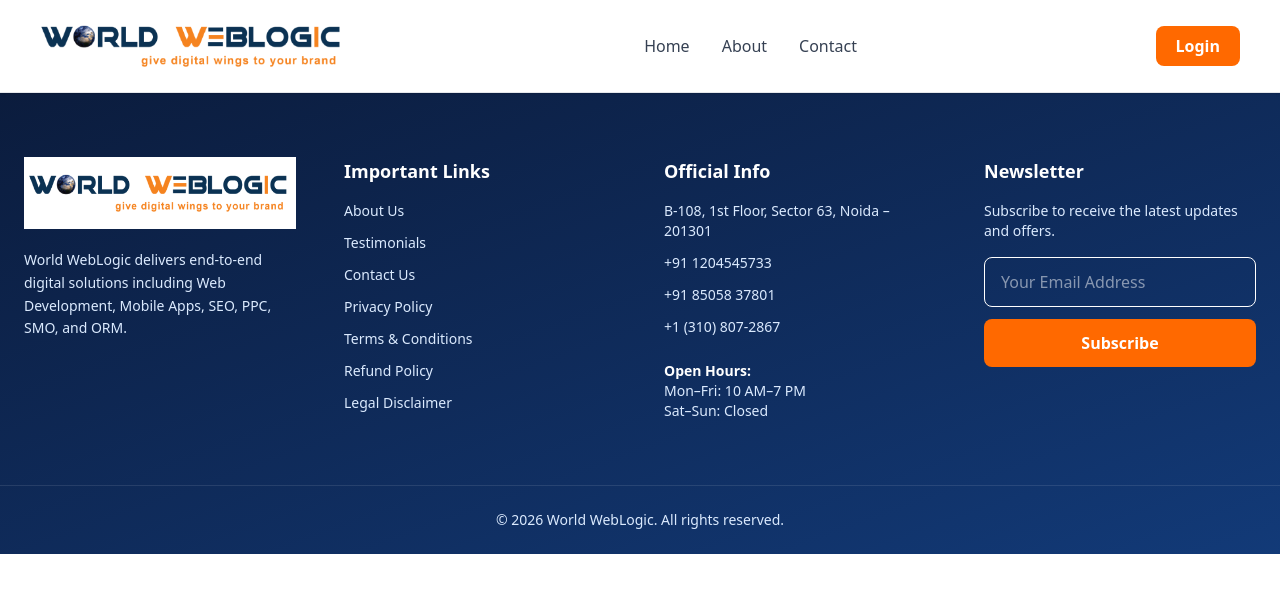
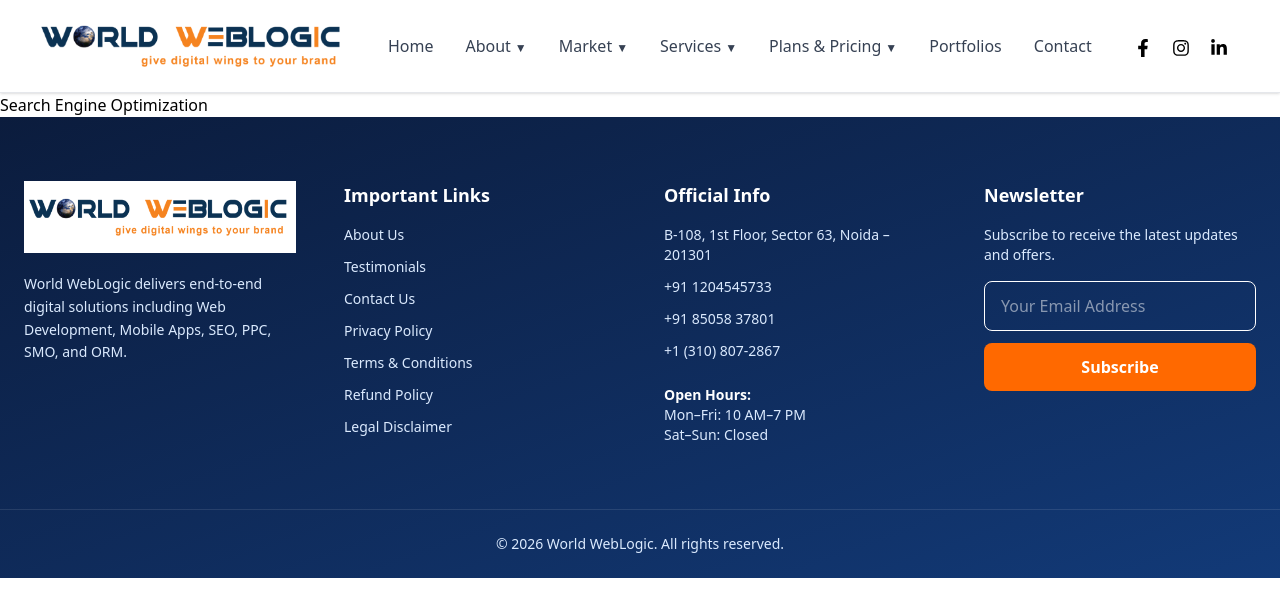
Before and after one commit to DipanshuPatelWWL/World_WebLogic, a React (Vite) app: page /services/seo in a window 1280 px wide. Shown: the top 616 px of the page. Built offline with nearby package versions, Linux system fonts and the light colour scheme.

Commit message:
header update

```diff
--- a/src/App.jsx
+++ b/src/App.jsx
@@ -5,6 +5,7 @@ import Footer from "./components/Footer";
 import WhoWeAre from "./pages/about/whoWeAre";
 import ContactUs from "./pages/ContactUs";
 import ScrollToTop from "./components/ScrollToTop";
+import SearchEngineOptimization from "./pages/Services/SEO";
 
 function App() {
   return (
@@ -15,6 +16,7 @@ function App() {
       <Routes>
         <Route path="/" element={<Home />} />
         <Route path="/about/who-we-are" element={<WhoWeAre />} />
+        <Route path="/services/seo" element={<SearchEngineOptimization />} />
         <Route path="/contact" element={<ContactUs />} />
       </Routes>
       <Footer />
--- a/src/components/Header.jsx
+++ b/src/components/Header.jsx
@@ -1,6 +1,7 @@
 import React from "react";
 import { NavLink } from "react-router-dom";
 import logo from "../assets/logo.png";
+import { FaFacebookF, FaInstagram, FaLinkedinIn } from "react-icons/fa";
 
 const Header = () => {
     return (
@@ -34,9 +35,13 @@ const Header = () => {
 
                         {/* ABOUT DROPDOWN */}
                         <div className="relative group">
-                            <span className="cursor-pointer font-medium text-gray-700 hover:text-orange-500 transition">
+                            <span className="cursor-pointer font-medium text-gray-700 hover:text-orange-500 transition flex items-center gap-1">
                                 About
+                                <span className="inline-block mt-1 text-xs transition-transform duration-300 group-hover:rotate-180">
+                                    ▼
+                                </span>
                             </span>
+
 
                             <div className="absolute left-0 top-full mt-3 w-52 rounded-xl bg-white border border-gray-200 shadow-lg opacity-0 invisible group-hover:opacity-100 group-hover:visible transition-all duration-300">
                                 <NavLink
@@ -55,6 +60,149 @@ const Header = () => {
                             </div>
                         </div>
 
+
+                        {/* Market  */}
+                        <div className="relative group">
+                            <span className="cursor-pointer font-medium text-gray-700 hover:text-orange-500 transition flex items-center gap-1">
+                                Market
+                                <span className="inline-block mt-1 text-xs transition-transform duration-300 group-hover:rotate-180">
+                                    ▼
+                                </span>
+                            </span>
+
+                            <div className="absolute left-0 top-full mt-3 w-60 rounded-xl bg-white border border-gray-200 shadow-lg opacity-0 invisible group-hover:opacity-100 group-hover:visible transition-all duration-300">
+                                <NavLink
+                                    to="/market/cannabis-seo-services"
+                                    className="block px-5 py-3 text-gray-700 hover:text-orange-500 hover:bg-gray-50 transition"
+                                >
+                                    Cannabis SEO Services
+                                </NavLink>
+
+                                <NavLink
+                                    to="/market/seo-for-furniture-stores"
+                                    className="block px-5 py-3 text-gray-700 hover:text-orange-500 hover:bg-gray-50 transition"
+                                >
+                                    SEO for Furniture Stores
+                                </NavLink>
+                            </div>
+                        </div>
+
+
+                        {/* SERVICES DROPDOWN */}
+                        <div className="relative group">
+                            <span className="cursor-pointer font-medium text-gray-700 hover:text-orange-500 transition flex items-center gap-1">
+                                Services
+                                <span className="inline-block mt-1 text-xs transition-transform duration-300 group-hover:rotate-180">
+                                    ▼
+                                </span>
+                            </span>
+
+                            <div className="absolute left-0 top-full mt-3 w-70 rounded-xl bg-white border border-gray-200 shadow-lg opacity-0 invisible group-hover:opacity-100 group-hover:visible transition-all duration-300">
+                                <NavLink
+                                    to="/services/seo"
+                                    className="block px-5 py-3 text-gray-700 hover:text-orange-500 hover:bg-gray-50 transition"
+                                >
+                                    Search Engine Optimization
+                                </NavLink>
+
+                                <NavLink
+                                    to="/"
+                                    className="block px-5 py-3 text-gray-700 hover:text-orange-500 hover:bg-gray-50 transition"
+                                >
+                                    Web Design
+                                </NavLink>
+                                <NavLink
+                                    to="/"
+                                    className="block px-5 py-3 text-gray-700 hover:text-orange-500 hover:bg-gray-50 transition"
+                                >
+                                    Web Development
+                                </NavLink>
+                                <NavLink
+                                    to="/"
+                                    className="block px-5 py-3 text-gray-700 hover:text-orange-500 hover:bg-gray-50 transition"
+                                >
+                                    Mobile Application Development
+                                </NavLink>
+                                <NavLink
+                                    to="/"
+                                    className="block px-5 py-3 text-gray-700 hover:text-orange-500 hover:bg-gray-50 transition"
+                                >
+                                    Social Media Marketing
+                                </NavLink>
+                                <NavLink
+                                    to="/"
+                                    className="block px-5 py-3 text-gray-700 hover:text-orange-500 hover:bg-gray-50 transition"
+                                >
+                                    Online Reputation Management
+                                </NavLink>
+                            </div>
+                        </div>
+
+
+                        {/* PLANS & PRICING DROPDOWN */}
+                        <div className="relative group">
+                            <span className="cursor-pointer font-medium text-gray-700 hover:text-orange-500 transition flex items-center gap-1">
+                                Plans & Pricing
+                                <span className="inline-block mt-1 text-xs transition-transform duration-300 group-hover:rotate-180">
+                                    ▼
+                                </span>
+                            </span>
+
+                            <div className="absolute left-0 top-full mt-3 w-70 rounded-xl bg-white border border-gray-200 shadow-lg opacity-0 invisible group-hover:opacity-100 group-hover:visible transition-all duration-300">
+
+                                <div className="relative group/sub">
+                                    <NavLink
+                                        to="/"
+                                        className="block px-5 py-3 text-gray-700 hover:text-orange-500 hover:bg-gray-50 transition"
+                                    >
+                                        SEO Services Packages ▸
+                                    </NavLink>
+
+                                    {/* Submenu (opens right side) */}
+                                    <div className="absolute left-full top-0 ml-1 w-56 rounded-xl bg-white border border-gray-200 shadow-lg opacity-0 invisible group-hover/sub:opacity-100 group-hover/sub:visible transition-all duration-300">
+
+                                        <NavLink
+                                            to="/"
+                                            className="block px-5 py-3 hover:bg-gray-50 hover:text-orange-500"
+                                        >
+                                            Starter Pack
+                                        </NavLink>
+                                    </div>
+                                </div>
+
+                                <NavLink
+                                    to="/"
+                                    className="block px-5 py-3 text-gray-700 hover:text-orange-500 hover:bg-gray-50 transition"
+                                >
+                                    SMO Services Packages
+                                </NavLink>
+                                <NavLink
+                                    to="/"
+                                    className="block px-5 py-3 text-gray-700 hover:text-orange-500 hover:bg-gray-50 transition"
+                                >
+                                    PPC Services Packages
+                                </NavLink>
+                                <NavLink
+                                    to="/"
+                                    className="block px-5 py-3 text-gray-700 hover:text-orange-500 hover:bg-gray-50 transition"
+                                >
+                                    Web Designing Packages
+                                </NavLink>
+                            </div>
+                        </div>
+
+
+                        <NavLink
+                            to="/"
+                            className={({ isActive }) =>
+                                `font-medium transition ${isActive
+                                    ? "text-orange-500"
+                                    : "text-gray-700 hover:text-orange-500"
+                                }`
+                            }
+                        >
+                            Portfolios
+                        </NavLink>
                         <NavLink
                             to="/contact"
                             className={({ isActive }) =>
@@ -68,10 +216,38 @@ const Header = () => {
                         </NavLink>
                     </nav>
 
-                    {/* CTA */}
-                    <button className="px-5 py-2 bg-orange-500 text-white rounded-lg font-semibold hover:bg-orange-600 transition">
-                        Login
-                    </button>
+                    {/* Social Icons */}
+                    <div className="flex gap-5 mt-1 mr-3 text-lg">
+                        <a
+                            href="https://www.facebook.com/WorldWebLogic"
+                            target="_blank"
+                            rel="noopener noreferrer"
+                            className="hover:text-orange-500 hover:scale-110 transition"
+                            aria-label="World WebLogic Facebook"
+                        >
+                            <FaFacebookF />
+                        </a>
+
+                        <a
+                            href="https://www.instagram.com/worldweblogic"
+                            target="_blank"
+                            rel="noopener noreferrer"
+                            className="hover:text-orange-500 hover:scale-110 transition"
+                            aria-label="World WebLogic Instagram"
+                        >
+                            <FaInstagram />
+                        </a>
+
+                        <a
+                            href="https://www.linkedin.com/company/world-weblogic-pvt-ltd"
+                            target="_blank"
+                            rel="noopener noreferrer"
+                            className="hover:text-orange-500 hover:scale-110 transition"
+                            aria-label="World WebLogic LinkedIn"
+                        >
+                            <FaLinkedinIn />
+                        </a>
+                    </div>
 
                 </div>
             </div>
--- /dev/null
+++ b/src/pages/services/SEO.jsx
@@ -0,0 +1,7 @@
+const SearchEngineOptimization = () => {
+    return (
+        <div>Search Engine Optimization</div>
+    )
+}
+
+export default SearchEngineOptimization
```
Also changed, not shown: src/assets/services/seo.jpg (added).
